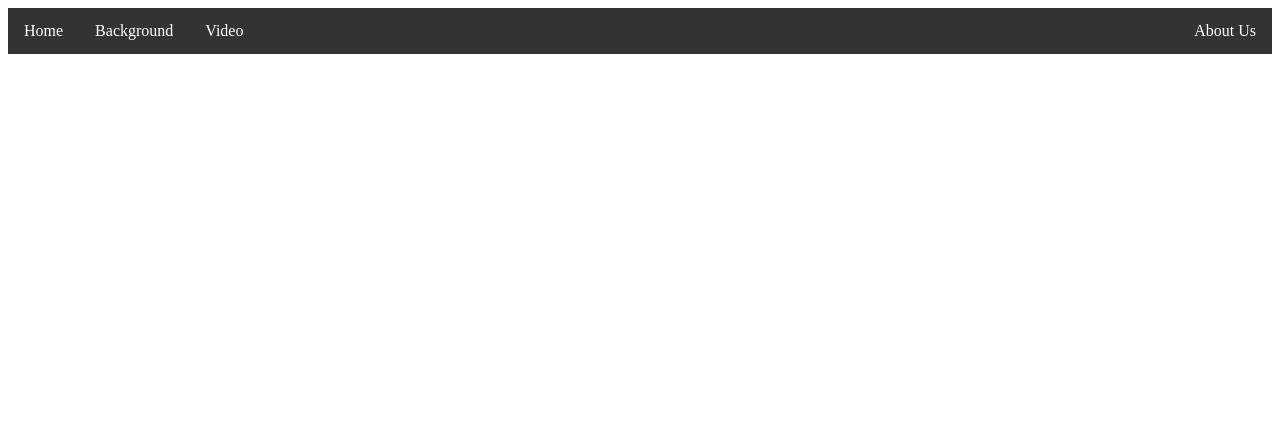
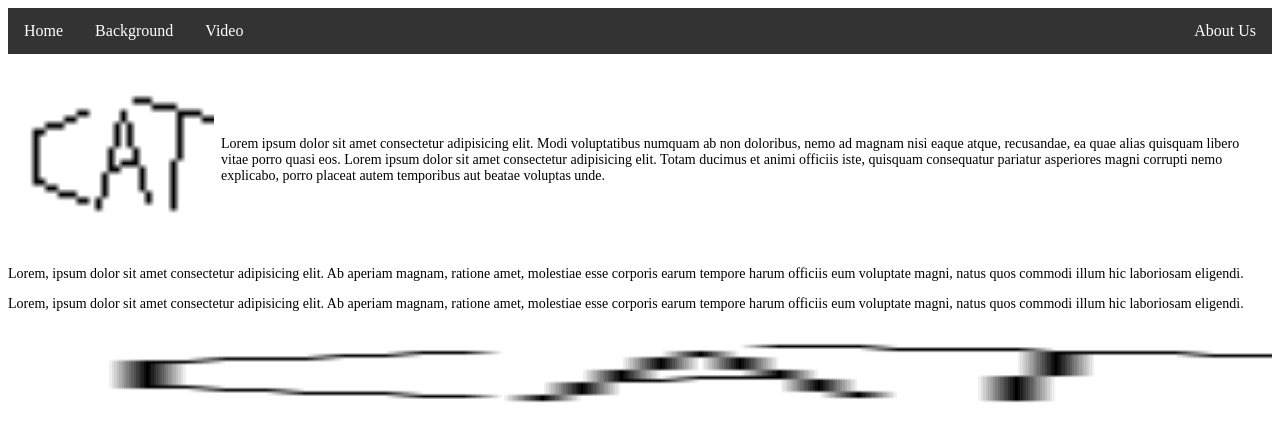
Before and after one commit to Dootsire/JOUR-430-Project, a plain HTML site: page index.html in a window 1280 px wide. Drawn offline with Linux system fonts and the light colour scheme.

Commit message:
Added some placeholders

```diff
--- a/index.html
+++ b/index.html
@@ -24,13 +24,15 @@ li a {
 li a:hover {
   background-color: #111;
 }
+
+p {font-size: 14px;}
     </style>
 
-<link rel="icon" type="image/x-icon" href="images/cat_favicon.png">
-<title>Home</title>
+    <link rel="icon" type="image/x-icon" href="images/cat_favicon.png">
+    <title>Home</title>
 </head>
 
-<div class ="header">
+<header>
     <nav class="menu">
         <ul>
             <li><a href="index.html">Home</a></li>
@@ -39,8 +41,27 @@ li a:hover {
             <li style = "float:right"><a href="sites/about.html">About Us</a></li>
         </ul>
     </nav>
-</div>
+</header>
 
 <body>
-
+    <table cellspacing=5>
+        <tr>
+            <td>
+        <img src="images/cat_favicon.png" height="200" width="200">
+            </td>
+            <td>
+                <p>
+                Lorem ipsum dolor sit amet consectetur adipisicing elit. Modi voluptatibus numquam ab non doloribus, nemo ad magnam nisi eaque atque, recusandae, ea quae alias quisquam libero vitae porro quasi eos.
+                Lorem ipsum dolor sit amet consectetur adipisicing elit. Totam ducimus et animi officiis iste, quisquam consequatur pariatur asperiores magni corrupti nemo explicabo, porro placeat autem temporibus aut beatae voluptas unde.
+                </p>
+            </td>
+        </tr>
+    </table>
+    <p style = "display:inline">
+    Lorem, ipsum dolor sit amet consectetur adipisicing elit. Ab aperiam magnam, ratione amet, molestiae esse corporis earum tempore harum officiis eum voluptate magni, natus quos commodi illum hic laboriosam eligendi.
+        </p>
+    <p>
+    Lorem, ipsum dolor sit amet consectetur adipisicing elit. Ab aperiam magnam, ratione amet, molestiae esse corporis earum tempore harum officiis eum voluptate magni, natus quos commodi illum hic laboriosam eligendi.
+        </p>
+    <img src="images/cat_favicon.png" height="100" width=100%>
 </body>
```
